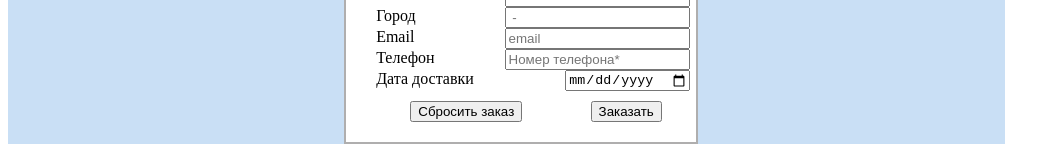
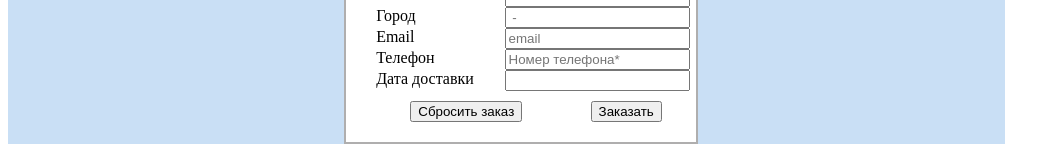
Before and after one commit to urfu-2017/webdev-task-4, a website built with webpack: page index.html in a window 1280 px wide. Shown: the part 553-713 px from the top of the page, without its empty margins (0-1060 px from the left). Built offline with nearby package versions, Linux system fonts and the light colour scheme.

Commit message:
Deleted type=date

```diff
--- a/index.html
+++ b/index.html
@@ -126,7 +126,7 @@
             <div class="order-form__container">
                 <div class="order-form__name">Дата доставки</div>
                 <form class="order-form__form">
-                    <input class="order-form__input" type="date">
+                    <input class="order-form__input">
                 </form>
             </div>
             <div class="order-form__controls">
```
